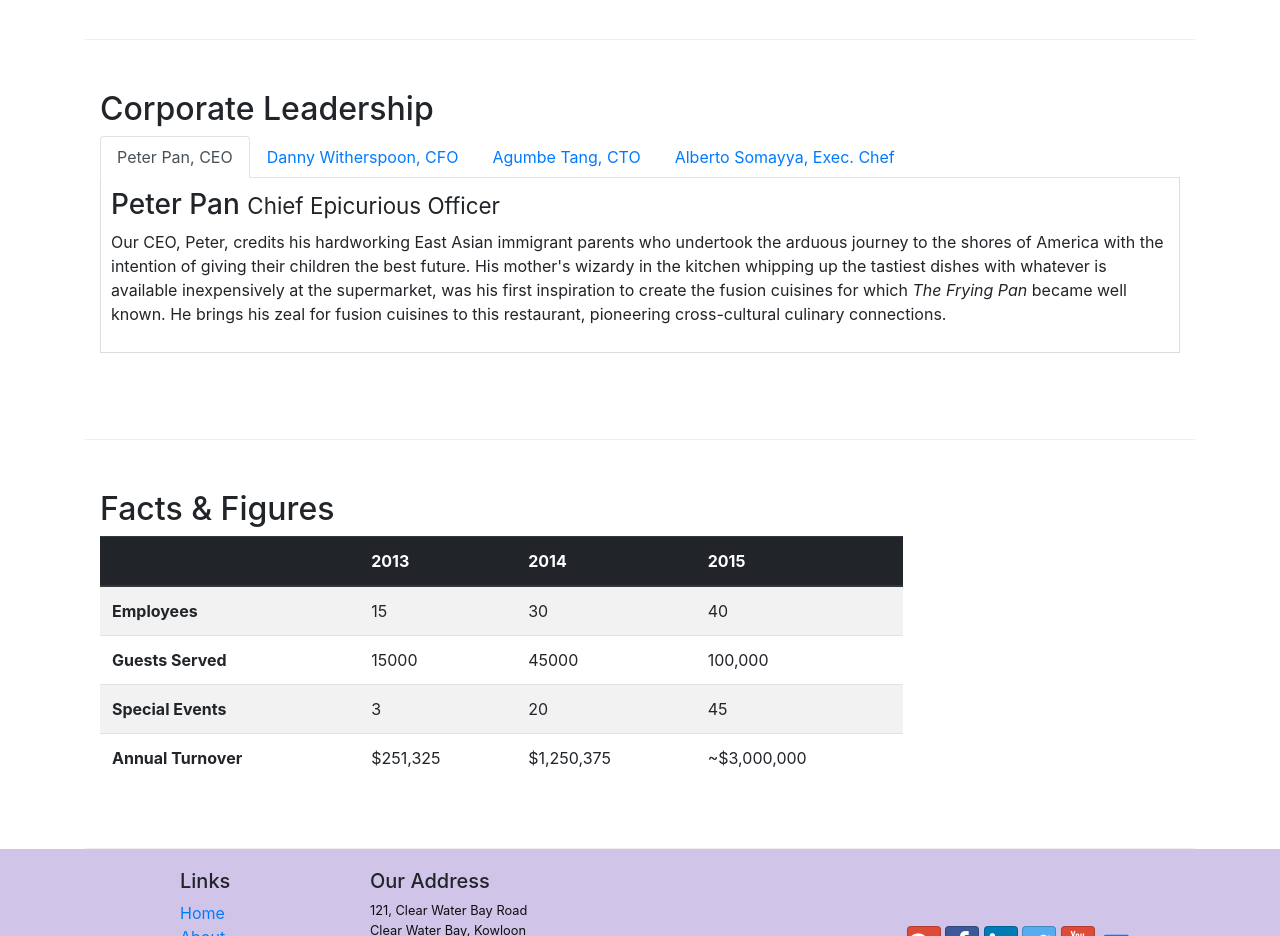
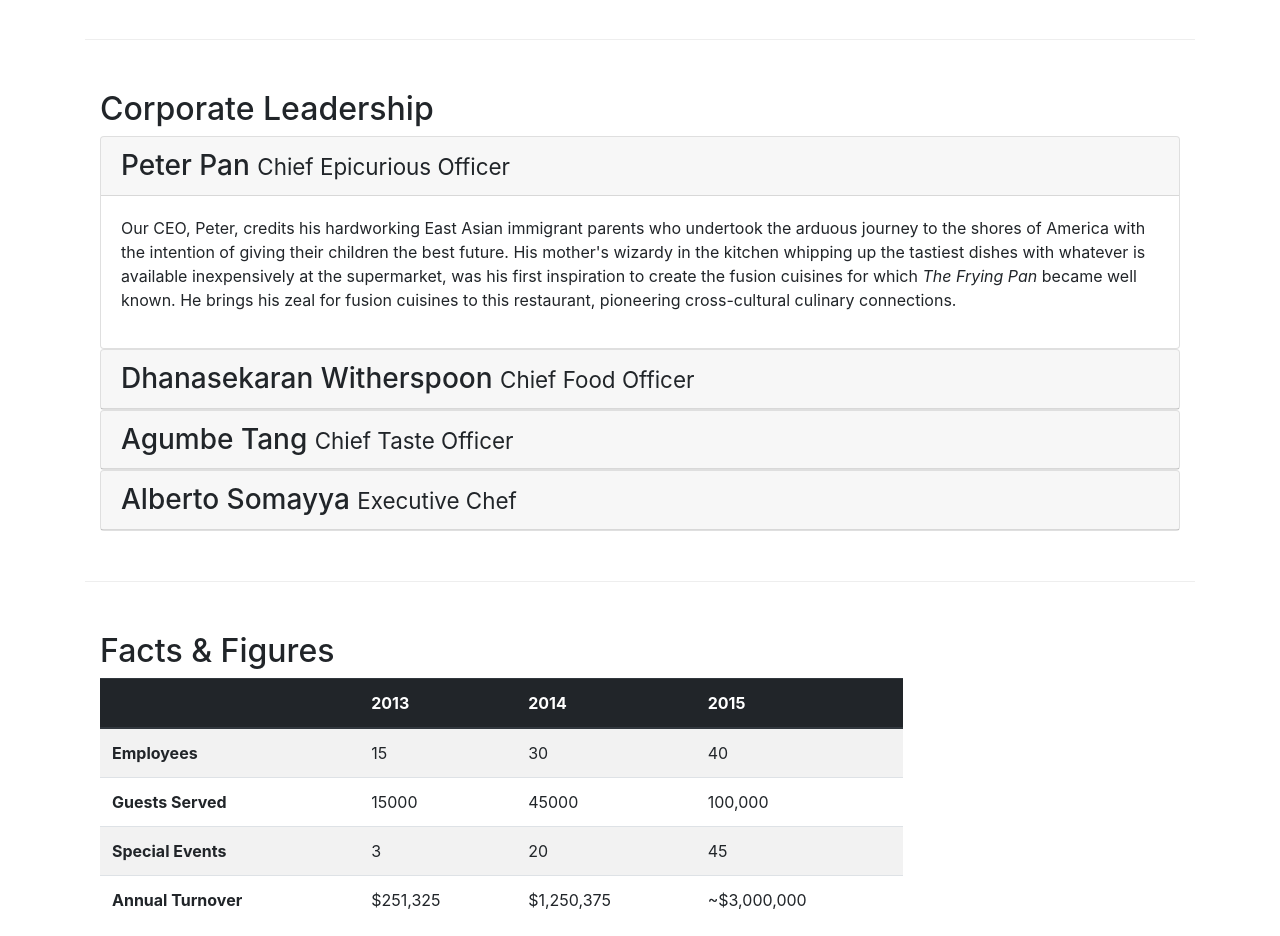
Before and after one commit to isa-fernandes/Confusion, a website: page conFusion/aboutus.html in a window 1280 px wide. Shown: the part 940-1876 px from the top of the page. Drawn offline with nearby package versions, Linux system fonts and the light colour scheme.

Commit message:
Accordion

```diff
--- a/conFusion/aboutus.html
+++ b/conFusion/aboutus.html
@@ -104,40 +104,70 @@
             <div class="col-12">
                 <h2>Corporate Leadership</h2>
 
-                <ul class="nav nav-tabs">
-                    <li class="nav-item">
-                        <a href="#peter" class="nav-link active" role="tab" data-toggle="tab">Peter Pan, CEO</a>
-                    </li>
-                    <li class="nav-item">
-                        <a href="#danny" class="nav-link" role="tab" data-toggle="tab">Danny Witherspoon, CFO</a>
-                    </li>
-                    <li class="nav-item">
-                        <a href="#agumbe" class="nav-link" role="tab" data-toggle="tab">Agumbe Tang, CTO</a>
-                    </li>
-                    <li class="nav-item">
-                        <a href="#alberto" class="nav-link" role="tab" data-toggle="tab">Alberto Somayya, Exec. Chef</a>
-                    </li>
-                </ul>
+                <div id="accordion">
+                    <div class="card">
+                       <div class="card-header" role="tab" id="peterhead">
+                           <h3 class="mb-0">
+                               <a data-toggle="collapse" data-target="#peter">
+                                   Peter Pan <small>Chief Epicurious Officer</small>
+                               </a>
+                            </h3>
+                       </div>
 
-                <div class="tab-content">
-                    <div class="tab-pane fade show active" role="tabpanel" id="peter">
-                        <h3>Peter Pan <small>Chief Epicurious Officer</small></h3>
-                        <p class="d-none d-sm-block">Our CEO, Peter, credits his hardworking East Asian immigrant parents who undertook the arduous journey to the shores of America with the intention of giving their children the best future. His mother's wizardy in the kitchen whipping up the tastiest dishes with whatever is available inexpensively at the supermarket, was his first inspiration to create the fusion cuisines for which <em>The Frying Pan</em> became well known. He brings his zeal for fusion cuisines to this restaurant, pioneering cross-cultural culinary connections.</p>
+                       <div class="collapse show" id="peter" data-parent="#accordion">
+                          <div class="card-body">
+                              <p class="d-none d-sm-block">Our CEO, Peter, credits his hardworking East Asian immigrant parents who undertook the arduous journey to the shores of America with the intention of giving their children the best future. His mother's wizardy in the kitchen whipping up the tastiest dishes with whatever is available inexpensively at the supermarket, was his first inspiration to create the fusion cuisines for which <em>The Frying Pan</em> became well known. He brings his zeal for fusion cuisines to this restaurant, pioneering cross-cultural culinary connections.</p>
+                          </div>
+                       </div>
                     </div>
 
-                    <div class="tab-pane fade" role="tabpanel" id="danny">
-                        <h3>Dhanasekaran Witherspoon <small>Chief Food Officer</small></h3>
-                        <p class="d-none d-sm-block">Our CFO, Danny, as he is affectionately referred to by his colleagues, comes from a long established family tradition in farming and produce. His experiences growing up on a farm in the Australian outback gave him great appreciation for varieties of food sources. As he puts it in his own words, <em>Everything that runs, wins, and everything that stays, pays!</em></p>
+                   <div class="card">
+                       <div class="card-header" role="tab" id="dannyhead">
+                            <h3 class="mb-0">
+                                <a class="collapsed" data-toggle="collapse" data-target="#danny">
+                                    Dhanasekaran Witherspoon <small>Chief Food Officer</small>
+                                </a>
+                            </h3>
+                       </div>
+
+                       <div class="collapse" id="danny" data-parent="#accordion">
+                          <div class="card-body">
+                             <p class="d-none d-sm-block">Our CFO, Danny, as he is affectionately referred to by his colleagues, comes from a long established family tradition in farming and produce. His experiences growing up on a farm in the Australian outback gave him great appreciation for varieties of food sources. As he puts it in his own words, <em>Everything that runs, wins, and everything that stays, pays!</em></p>
+                          </div>
+                       </div>
                     </div>
 
-                    <div class="tab-pane fade" role="tabpanel" id="agumbe">
-                        <h3>Agumbe Tang <small>Chief Taste Officer</small></h3>
-                        <p class="d-none d-sm-block">Blessed with the most discerning gustatory sense, Agumbe, our CTO, personally ensures that every dish that we serve meets his exacting tastes. Our chefs dread the tongue lashing that ensues if their dish does not meet his exacting standards. He lives by his motto, <em>You click only if you survive my lick.</em></p>
-                    </div>
 
-                    <div class="tab-pane fade" role="tabpanel" id="alberto">
-                        <h3>Alberto Somayya <small>Executive Chef</small></h3>
-                        <p class="d-none d-sm-block">Award winning three-star Michelin chef with wide International experience having worked closely with whos-who in the culinary world, he specializes in creating mouthwatering Indo-Italian fusion experiences. He says, <em>Put together the cuisines from the two craziest cultures, and you get a winning hit! Amma Mia!</em></p>
+                   <div class="card">
+                        <div class="card-header" role="tab" id="agumbehead">
+                            <h3 class="mb-0">
+                                <a class="collapsed" data-toggle="collapse" data-target="#agumbe">
+                                    Agumbe Tang <small>Chief Taste Officer</small>
+                                </a>
+                            </h3>
+                        </div>
+
+                        <div class="collapse" id="agumbe" data-parent="#accordion">
+                            <div class="card-body">
+                                <p class="d-none d-sm-block">Blessed with the most discerning gustatory sense, Agumbe, our CTO, personally ensures that every dish that we serve meets his exacting tastes. Our chefs dread the tongue lashing that ensues if their dish does not meet his exacting standards. He lives by his motto, <em>You click only if you survive my lick.</em></p>
+                            </div>
+                        </div>
+                   </div>
+
+                    <div class="card">
+                        <div class="card-header" role="tab" id="albertohead">
+                            <h3 class="mb-0">
+                                <a class="collapsed" data-toggle="collapse" data-target="#alberto">
+                                    Alberto Somayya <small>Executive Chef</small>
+                                </a>
+                            </h3>
+                        </div>
+
+                        <div class="collapse" id="alberto" data-parent="#accordion">
+                            <div class="card-body">
+                                <p class="d-none d-sm-block">Award winning three-star Michelin chef with wide International experience having worked closely with whos-who in the culinary world, he specializes in creating mouthwatering Indo-Italian fusion experiences. He says, <em>Put together the cuisines from the two craziest cultures, and you get a winning hit! Amma Mia!</em></p>
+                            </div>
+                        </div>
                     </div>
                 </div>
             </div>
```
